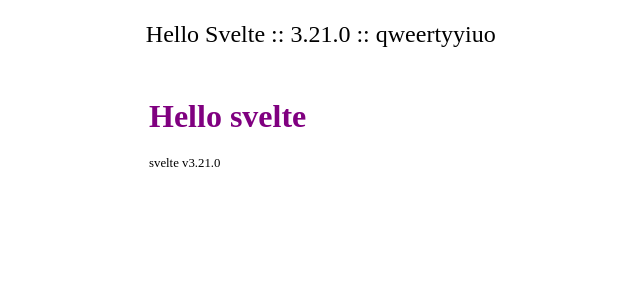
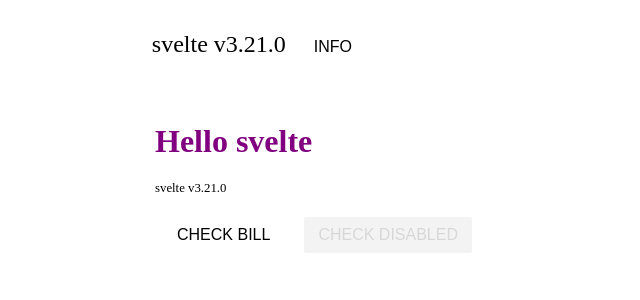
Before and after one commit to nikolay-ermolenko/svelte, a Svelte app: page / in a window 1280 px wide. Shown: the top 300 px of the page, without its empty margins (251-891 px from the left). Built offline with nearby package versions, Linux system fonts and the light colour scheme; the HTML template or start-up script is replaced by a standard one.

Commit message:
button rippler fx

```diff
--- a/package.json
+++ b/package.json
@@ -14,12 +14,15 @@
         "@rollup/plugin-node-resolve": "^7.1.3",
         "rollup-plugin-babel": "^4.4.0",
         "rollup-plugin-babel-minify": "^10.0.0",
+        "rollup-plugin-progress": "^1.1.1",
         "rollup-plugin-livereload": "^1.2.0",
         "rollup-plugin-svelte": "^5.2.1",
         "rollup-plugin-terser": "^5.3.0",
+        "rollup-plugin-filesize": "^8.0.2",
         "svelte": "^3.21.0"
     },
     "dependencies": {
+        "overlayscrollbars": "^1.12.0",
         "sirv-cli": "^0.4.5",
         "svelte-spa-router": "^2.1.0",
         "qs": "^6.9.3"
--- a/rollup.config.js
+++ b/rollup.config.js
@@ -1,20 +1,27 @@
 import babel from 'rollup-plugin-babel';
 import svelte from 'rollup-plugin-svelte';
 import resolve from '@rollup/plugin-node-resolve';
-import commonjs from '@rollup/plugin-commonjs';
+import commonJS from '@rollup/plugin-commonjs';
 import livereload from 'rollup-plugin-livereload';
 import { terser } from 'rollup-plugin-terser';
+import progress from 'rollup-plugin-progress';
+import filesize from 'rollup-plugin-filesize';
 
 const production = !process.env.ROLLUP_WATCH;
 
 export default {
+  external: ['overlayscrollbars'],
   input: 'src/main.js',
-  output: {
+  output: [{
     sourcemap: true,
-    format: 'iife',
+    format: 'cjs',
     name: 'app',
     file: 'docs/build/bundle.js'
-  },
+  }, {
+    file: 'docs/build/umd.js',
+    name: 'app',
+    format: 'umd',
+  }],
   plugins: [
     svelte({
       dev: !production,
@@ -29,11 +36,15 @@
         importee === 'svelte' ||
         importee.startsWith('svelte/')
     }),
-    commonjs({
+    commonJS({
       sourceMap: false
     }),
+    progress(),
     babel({
       exclude: 'node_modules/**',
+    }),
+    filesize({
+      showGzippedSize: false,
     }),
     !production && serve(),
     !production && livereload('docs'),
--- a/src/App.svelte
+++ b/src/App.svelte
@@ -3,19 +3,34 @@
   import Viewport from './components/Viewport.svelte';
   import Container from './components/Container.svelte';
   import Header from './components/Header.svelte';
+  import Button from './components/Button.svelte';
 
   export let version;
 
+  let btnDisabled = true;
+
   $: versionText = `svelte v${version}`;
+
+  // header="Hello Svelte :: {version} :: qweertyyiuo"
 </script>
 
 <Viewport>
-  <Container header="Hello Svelte :: {version} :: qweertyyiuo">
+  <div class="aaaa">
+    <Container>
+      <div slot="header">
+        <Header>
+          <span>{versionText}</span>
+          <Button text="info"  />
+        </Header>
+      </div>
       <div slot="body">
         <h1>Hello svelte</h1>
         <p class="version">{versionText}</p>
+        <Button text="check bill" on:click={(z,x,c)=>console.log(z.detail,x,c)} />
+        <Button text="check disabled" disabled={btnDisabled}/>
       </div>
     </Container>
+  </div>
 </Viewport>
 
 <style>
@@ -26,4 +41,11 @@
   font-size: .8rem;
   color: var(--text-regular-color);
 }
+.aaaa {
+  width: 60%;
+  height: 70%;
+  max-width: 500px;
+  max-height: 400px;
+  margin: auto;
+}
 </style>
--- /dev/null
+++ b/src/components/Button.svelte
@@ -0,0 +1,108 @@
+<script>
+  import { createEventDispatcher } from 'svelte';
+  import Ripple from './Ripple.svelte';
+
+  const dispatch = createEventDispatcher();
+
+  export let ripple = true;
+  export let disabled = false;
+  export let text = '';
+
+  function handleClick(e) {
+    dispatch('click', { disabled, text, event:e });
+  }
+
+</script>
+
+<button class="sv-button {ripple ? 'sv-ripple-el' : ''}" {disabled} on:click|stopPropagation={handleClick}>
+  {#if ripple}
+    <Ripple />
+  {/if}
+  <div class="sv-button-content">{text}</div>
+</button>
+
+<style>
+
+.sv-button {
+  border: none;
+  white-space: nowrap;
+  background-color: transparent;
+  border-radius: 2px;
+  outline: none;
+  margin: .5rem;
+  position: relative;
+  overflow: hidden;
+  transition: .4s cubic-bezier(.4,0,.2,1);
+  box-shadow:
+    0 3px 1px -2px var(--shadow-color),
+    0 2px 2px 0 var(--shadow-color),
+    0 1px 5px 0 var(--shadow-color);
+}
+.sv-button:not([disabled]):hover {
+  background-color: #eee;
+}
+.sv-button:not([disabled]) {
+  cursor: pointer;
+}
+
+
+.sv-button[disabled] {
+  background-color: #f3f3f3;
+  box-shadow: none;
+}
+.sv-button[disabled] .sv-button-content {
+  opacity: .4;
+}
+
+.sv-button .sv-button-content {
+  font-weight: 500;
+  margin: .5rem;
+  font-size: 1rem;
+  text-transform: uppercase;
+}
+
+.mat-button {
+    min-width: 48px;
+    height: 36px;
+    margin: 6px 8px;
+    user-select: none;
+    border-radius: 2px;
+    font-size: 14px;
+    font-weight: 500;
+    text-transform: uppercase;
+    padding: 0;
+    display: inline-block;
+    position: relative;
+    overflow: hidden;
+    outline: none;
+    border: 0;
+    border-radius: 0;
+    transition: 0.4s cubic-bezier(0.4,0,0.2,1);
+    font-family: inherit;
+    line-height: normal;
+    text-decoration: none;
+    vertical-align: top;
+    white-space: nowrap;
+    background-color: transparent;
+    border-radius: 2px;
+    cursor: pointer;
+    box-shadow: 0 3px 1px -2px rgba(0, 0, 0, 0.2), 0 2px 2px 0 rgba(0, 0, 0, 0.14), 0 1px 5px 0 rgba(0, 0, 0, 0.12)
+}
+
+.mat-button .md-button-content {
+    padding: 0 8px;
+    color: #2196f3;
+    color: var(--base-color);
+}
+
+.mat-button:hover {
+    background-color: #bbdefb;
+    background-color: var(--base-light-color);
+}
+
+.mat-button:active {
+    background-color: #6ab8f7;
+    background-color: var(--base-pressed-color);
+}
+
+</style>
--- a/src/components/Container.svelte
+++ b/src/components/Container.svelte
@@ -1,30 +1,32 @@
 <script>
+  import Ripple from './Ripple.svelte';
   import Header from './Header.svelte';
-  export let header;
+
+  export let header = '';
+  export let ripple = true;
 </script>
 
-<div class="sv-container sv-layout-center">
+
+
+<div class="sv-container">
   <slot name="header">
     {#if header}
       <Header>{header}</Header>
     {/if}
   </slot>
-  <div class="sv-container-body">
+  <div class="sv-container-body {ripple ? 'sv-ripple-el' : ''}">
+    {#if ripple}
+      <Ripple />
+    {/if}
     <slot name="body"></slot>
   </div>
 </div>
 
+<style>
 
-<style>
-.sv-layout-center{
-  width: 60%;
-  height: 60%;
-  max-width: 40vmax;
-  max-height: 60vmin;
-  margin: auto;
-
-}
 .sv-container {
+  width: 100%;
+  height: 100%;
   box-shadow: 0 0px 7px 0px var(--shadow-color), 0 14px 32px -18px var(--shadow-color);
   background-color: var(--container-background-color);
   display: flex;
--- a/src/components/Header.svelte
+++ b/src/components/Header.svelte
@@ -1,4 +1,13 @@
-<div class="sv-header">
+<script>
+  import Ripple from './Ripple.svelte';
+
+  export let ripple = true;
+</script>
+
+<div class="sv-header {ripple ? 'sv-ripple-el' : ''}">
+  {#if ripple}
+    <Ripple />
+  {/if}
   <slot />
 </div>
 
--- /dev/null
+++ b/src/components/Ripple.svelte
@@ -0,0 +1,54 @@
+<script>
+  let rippleCounter = [];
+
+  function onRippleMouseDown(e) {
+    const { pageX, pageY, currentTarget } = e;
+    const { top, left } = currentTarget.getBoundingClientRect();
+    const { color } = currentTarget.ownerDocument.defaultView.getComputedStyle(currentTarget.parentNode);
+    rippleCounter = rippleCounter.concat([{ left: pageX - left -5, top: pageY - top -5, color}]);
+    setTimeout(() => (rippleCounter.shift(),rippleCounter = [].concat(rippleCounter)), 400);
+  }
+</script>
+
+<div class="sv-ripple" on:mousedown={onRippleMouseDown}>
+  {#each rippleCounter as { color, left, top }}
+    <div class="sv-ripple sv-ripple-bubble" style="background-color:{color};left:{left}px;top:{top}px"></div>
+  {/each}
+</div>
+
+
+<style>
+
+.sv-ripple {
+  transition: background 0.8s;
+  border-radius: inherit;
+  position: absolute;
+  overflow: hidden;
+  left: 0;
+  right: 0;
+  top: 0;
+  bottom: 0;
+}
+
+.sv-ripple.sv-ripple-bubble{
+  width: 10px;
+  height: 10px;
+  border-radius: 50%;
+  transform: scale(0);
+  opacity: .4;
+  position: absolute;
+  background-color: #888;
+  animation: ripple .4s;
+}
+
+@keyframes ripple {
+  from {
+    opacity: .4;
+    transform: scale(1);
+  }
+  to {
+    opacity: 0;
+    transform: scale(80);
+  }
+}
+</style>
```
Also changed, not shown: src/.babelrc (added), 1 other file (tests, documents, lock files or other folders). Lines whose indentation alone changed are shown as unchanged.
